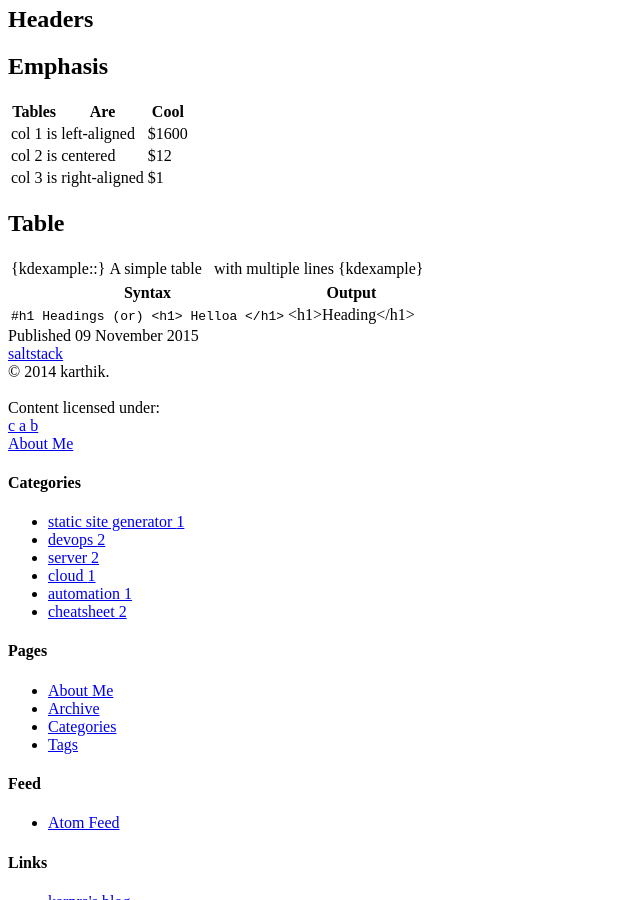
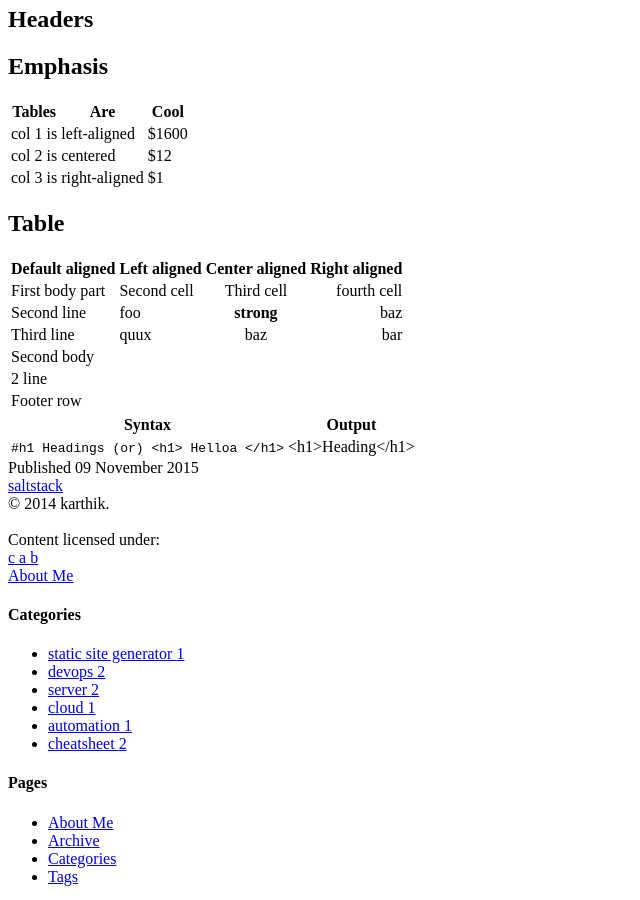
Before and after one commit to karpra/karpra.github.io, a Jekyll site: the page built from _posts/2015-11-9-saltstack.md, in a window 1280 px wide and 900 px high, scrolled down 499 px. Shown: the whole window, without its empty margins (0-640 px from the left). Built offline with Jekyll 4.4.1, drawn with Linux system fonts in a browser that asks for light colours; nearby versions of some CDN libraries; library files that are not in the unit come from our copies.

Commit message:
Update 2015-11-9-saltstack.md

```diff
--- a/_posts/2015-11-9-saltstack.md
+++ b/_posts/2015-11-9-saltstack.md
@@ -28,7 +28,17 @@
 
 ## Table
 
-{kdexample::} | A simple | table | | with multiple | lines| {kdexample}
+|---
+| Default aligned | Left aligned | Center aligned | Right aligned
+|-|:-|:-:|-:
+| First body part | Second cell | Third cell | fourth cell
+| Second line |foo | **strong** | baz
+| Third line |quux | baz | bar
+|---
+| Second body
+| 2 line
+|===
+| Footer row
 
 | Syntax | Output |
 | ------------ | ------------- |
```
